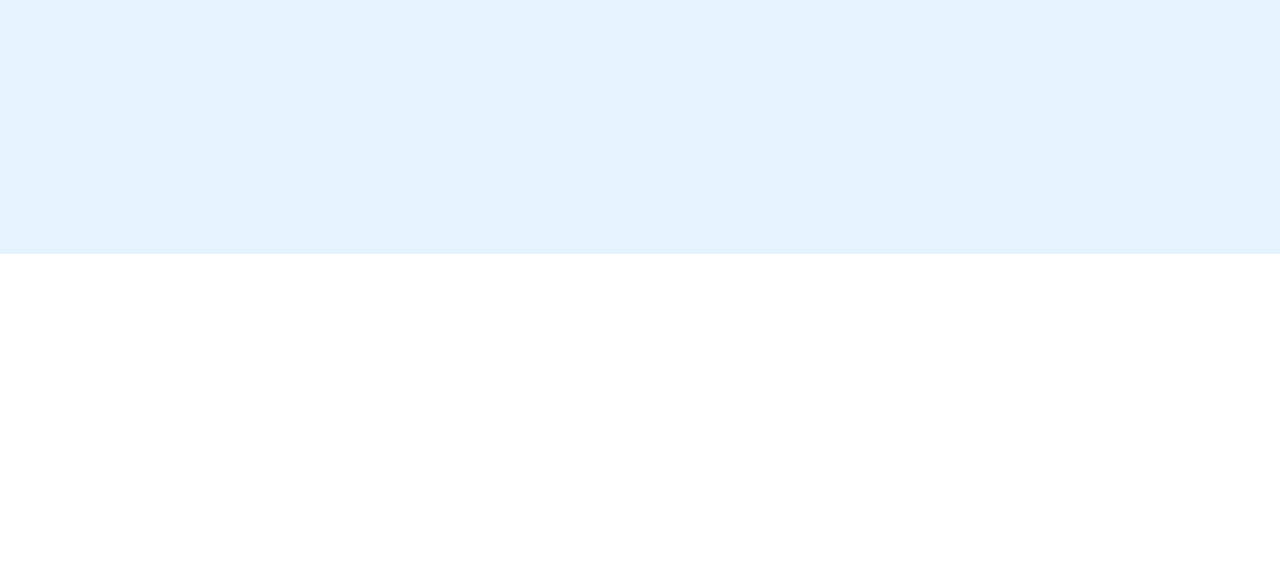
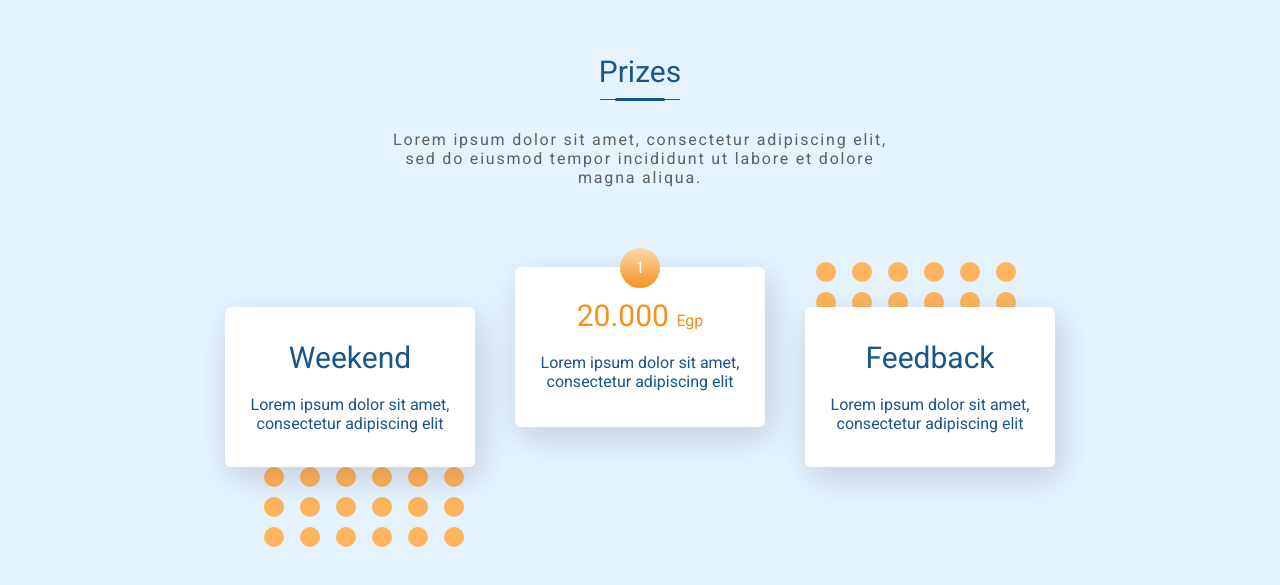
Before and after one commit to AppX-ZC/AppX20, a React (Create React App) app: page / in a window 1280 px wide. Shown: the part 1531-2116 px from the top of the page. Before the commit the page ends 1785 px from the top, so only its background shows below. Built offline with nearby package versions, Linux system fonts and the light colour scheme.

Commit message:
finish prizes section

```diff
--- a/src/Home.js
+++ b/src/Home.js
@@ -2,6 +2,7 @@ import React from "react";
 import Welcome from "./sections/welcome/Welcome";
 import Staytuned from "./sections/stay-tuned/Staytuned";
 import Navbar from "./sections/navbar/Navbar";
+import Prizes from "./sections/prizes/Prizes";
 
 function Home() {
   return (
@@ -9,6 +10,7 @@ function Home() {
       <Navbar />
       <Welcome />
       <Staytuned />
+      <Prizes />
     </div>
   );
 }
--- a/src/sections/navbar/Navbar.css
+++ b/src/sections/navbar/Navbar.css
@@ -17,7 +17,16 @@
   border-bottom-right-radius: 20px;
   padding: 10px 30px;
   z-index: 10;
+  transition: all 0.5s;
 }
+
+.welcome__logo--scroll {
+  position: absolute;
+  left: 50px;
+  top: 0;
+  transition: all 0.5s;
+}
+
 .welcome__link {
   color: white;
   text-decoration: none;
@@ -34,6 +43,7 @@
 
 .welcome__links--mobile {
   background-color: white;
+  box-shadow: 0px 6px 5px #0000001f;
   padding: 10px;
   border-radius: 40px;
   display: none !important;
@@ -44,9 +54,15 @@
 
 .welcome__links--scroll {
   background-color: #18558b;
-  padding: 32px 0;
-  border-radius: 10px;
+  padding: 1.75% 30px;
+  display: flex;
+  justify-content: flex-end;
+  border-radius: 0px;
   transition: all 0.3s;
+  position: fixed;
+  left: 0;
+  right: 0;
+  top: 0;
 }
 
 .welcome__links--mobile:hover {
@@ -60,15 +76,22 @@
 }
 
 @media (max-width: 858px) {
+  .welcome__logo {
+    position: fixed;
+    margin-right: 120px;
+    z-index: 10;
+    left: 10px;
+    top: 0px;
+  }
+
   .welcome__links {
     position: fixed;
     width: 100%;
     height: 100vh;
     background-color: white;
     z-index: 1;
-    top: -120%;
-    padding-top: 100px;
-
+    top: -125%;
+    padding-top: 140px;
     display: flex;
     align-items: center;
     flex-direction: column;
@@ -90,5 +113,8 @@
 
   .welcome__links--mobile {
     display: block !important;
+    position: fixed;
+    top: 10px;
+    right: 10px;
   }
 }
--- a/src/sections/navbar/Navbar.js
+++ b/src/sections/navbar/Navbar.js
@@ -20,7 +20,13 @@ function Navbar() {
   return (
     <nav className="welcome__nav">
       {/* Logo */}
-      <img className="welcome__logo" src="images/AppX-Logo.png" alt="Appx20" />
+      <img
+        className={`welcome__logo ${
+          !openNav && scroll ? "welcome__logo--scroll" : ""
+        }`}
+        src="images/AppX-Logo.png"
+        alt="Appx20"
+      />
       {/* Nav */}
       <MenuIcon
         className="welcome__links--mobile "
--- /dev/null
+++ b/src/sections/prizes/Dots.css
@@ -0,0 +1,8 @@
+.dots__line--dot {
+  height: 20px;
+  width: 20px;
+  background: #ffb45d 0% 0% no-repeat padding-box;
+  border-radius: 50%;
+  display: inline-block;
+  margin: 3px 8px;
+}
--- /dev/null
+++ b/src/sections/prizes/Dots.js
@@ -0,0 +1,43 @@
+import React from "react";
+import "./Dots.css";
+
+function Dots() {
+  return (
+    <div className="dots">
+      <div className="dots__line">
+        <span class="dots__line--dot"></span>
+        <span class="dots__line--dot"></span>
+        <span class="dots__line--dot"></span>
+        <span class="dots__line--dot"></span>
+        <span class="dots__line--dot"></span>
+        <span class="dots__line--dot"></span>
+      </div>
+      <div className="dots__line">
+        <span class="dots__line--dot"></span>
+        <span class="dots__line--dot"></span>
+        <span class="dots__line--dot"></span>
+        <span class="dots__line--dot"></span>
+        <span class="dots__line--dot"></span>
+        <span class="dots__line--dot"></span>
+      </div>
+      <div className="dots__line">
+        <span class="dots__line--dot"></span>
+        <span class="dots__line--dot"></span>
+        <span class="dots__line--dot"></span>
+        <span class="dots__line--dot"></span>
+        <span class="dots__line--dot"></span>
+        <span class="dots__line--dot"></span>
+      </div>
+      <div className="dots__line">
+        <span class="dots__line--dot"></span>
+        <span class="dots__line--dot"></span>
+        <span class="dots__line--dot"></span>
+        <span class="dots__line--dot"></span>
+        <span class="dots__line--dot"></span>
+        <span class="dots__line--dot"></span>
+      </div>
+    </div>
+  );
+}
+
+export default Dots;
--- /dev/null
+++ b/src/sections/prizes/Prizes.css
@@ -0,0 +1,77 @@
+.prizes {
+  height: 600px;
+  background-color: #e5f3ff;
+  display: flex;
+  align-items: center;
+  justify-content: flex-start;
+  flex-direction: column;
+}
+
+.prizes__header {
+  font-size: 30px;
+  font-weight: 400;
+  color: #18558b;
+  padding-bottom: 10px;
+  z-index: 2;
+}
+.prizes__divider {
+  height: 1px;
+  width: 100%;
+  display: flex;
+  align-items: center;
+  justify-content: center;
+  margin-bottom: 30px;
+}
+
+.prizes__divider--thick {
+  width: 50px;
+  height: 3px;
+  border-radius: 10px;
+  background-color: #18558b;
+  position: absolute;
+}
+
+.prizes__divider--thin {
+  width: 80px;
+  height: 1px;
+  border-radius: 10px;
+  background-color: #18558b;
+}
+
+.prizes__description {
+  max-width: 500px;
+  text-align: center;
+  color: #606060;
+  letter-spacing: 1.8px;
+  z-index: 2;
+}
+
+.prizes__cards {
+  width: 90%;
+  display: flex;
+  justify-content: center;
+  flex-wrap: wrap;
+  align-items: center;
+  z-index: 2;
+}
+
+.prizes__dots {
+  position: absolute;
+  display: flex;
+  justify-content: space-between;
+  width: 60%;
+  padding: 30px 30px;
+  align-items: center;
+}
+.prizes__dots--right {
+  margin-top: 350px;
+}
+
+@media (max-width: 1000px) {
+  .prizes__cards {
+    flex-direction: column;
+  }
+  .prizes {
+    height: 800px;
+  }
+}
--- /dev/null
+++ b/src/sections/prizes/Prizes.js
@@ -0,0 +1,51 @@
+import React from "react";
+import "./Prizes.css";
+import PrizesCard from "./PrizesCard";
+import Dots from "./Dots";
+
+function Prizes() {
+  return (
+    <div className="prizes">
+      <h3 className="prizes__header">Prizes</h3>
+      <div className="prizes__divider">
+        <div className="prizes__divider--thick"></div>
+        <div className="prizes__divider--thin"></div>
+      </div>
+      <div className="prizes__description">
+        <p>
+          Lorem ipsum dolor sit amet, consectetur adipiscing elit, sed do
+          eiusmod tempor incididunt ut labore et dolore magna aliqua.
+        </p>
+      </div>
+      <div className="prizes__dots">
+        <div className="prizes__dots--right">
+          <Dots />
+        </div>
+        <div className="prizes__dots--left">
+          <Dots />
+        </div>
+      </div>
+      <div className="prizes__cards">
+        <PrizesCard
+          firstPlace
+          title="20.000"
+          smallTitle="Egp"
+          description="Lorem ipsum dolor sit amet, consectetur adipiscing elit"
+          order={2}
+        />
+        <PrizesCard
+          order={1}
+          title="Weekend"
+          description="Lorem ipsum dolor sit amet, consectetur adipiscing elit"
+        />
+        <PrizesCard
+          order={3}
+          title="Feedback"
+          description="Lorem ipsum dolor sit amet, consectetur adipiscing elit"
+        />
+      </div>
+    </div>
+  );
+}
+
+export default Prizes;
--- /dev/null
+++ b/src/sections/prizes/PrizesCard.css
@@ -0,0 +1,68 @@
+.prizescard {
+  width: 250px;
+  min-height: 160px;
+  background: #ffffff 0% 0% no-repeat padding-box;
+  box-shadow: 5px 10px 35px #00000029;
+  display: flex;
+  justify-content: center;
+  align-items: center;
+  flex-direction: column;
+  border-radius: 6px;
+  text-align: center;
+  margin: 0 20px;
+  margin-top: 120px;
+}
+.prizescard--firstplace {
+  width: 250px;
+  height: 160px;
+  background: #ffffff 0% 0% no-repeat padding-box;
+  box-shadow: 5px 10px 35px #00000029;
+  display: flex;
+  justify-content: center;
+  align-items: center;
+  flex-direction: column;
+  border-radius: 6px;
+  text-align: center;
+  margin: 0 20px;
+  margin-top: 40px;
+}
+
+.prizescard__title {
+  color: #18558b;
+  font-size: 30px;
+  font-weight: 400;
+  margin-bottom: 20px;
+}
+
+.prizescard__smallTitle {
+  display: inline;
+  font-size: 16px;
+}
+
+.prizescard__description {
+  color: #18558b;
+}
+
+.prizescard__title--orange {
+  color: #f5911e;
+}
+
+.prizescard__firstplace {
+  width: 40px;
+  height: 40px;
+  background: transparent linear-gradient(180deg, #ffd9ae 0%, #f5911e 100%) 0%
+    0% no-repeat padding-box;
+  display: flex;
+  align-items: center;
+  justify-content: center;
+  border-radius: 40px;
+  color: white;
+  margin-top: -55px;
+  margin-bottom: 10px;
+}
+
+@media (max-width: 1000px) {
+  .prizescard {
+    margin-top: 40px;
+  }
+}
--- /dev/null
+++ b/src/sections/prizes/PrizesCard.js
@@ -0,0 +1,24 @@
+import React from "react";
+import "./PrizesCard.css";
+
+function Card({ firstPlace, title, description, smallTitle, order }) {
+  return (
+    <div
+      className={firstPlace ? "prizescard--firstplace" : "prizescard"}
+      style={{ order: order }}
+    >
+      {firstPlace && <div className="prizescard__firstplace">1</div>}
+      <h3
+        className={`prizescard__title ${
+          firstPlace && "prizescard__title--orange"
+        }`}
+      >
+        {title}{" "}
+        {smallTitle && <p className="prizescard__smallTitle">{smallTitle}</p>}
+      </h3>
+      <p className="prizescard__description">{description}</p>
+    </div>
+  );
+}
+
+export default Card;
--- a/src/sections/stay-tuned/Staytuned.css
+++ b/src/sections/stay-tuned/Staytuned.css
@@ -1,5 +1,5 @@
 .staytuned {
-  height: 1000px;
+  height: 800px;
   margin-top: 700px;
   background-color: #e5f3ff;
   display: flex;
@@ -13,7 +13,8 @@
   font-weight: 400;
   color: #18558b;
   margin-bottom: 80px;
-  /* margin-top: 180px; */
+  padding-top: 150px;
+  transition: all 0.5s;
 }
 
 .staytuned__cards {
@@ -24,8 +25,20 @@
   width: 80%;
 }
 
-@media (max-width: 767px) {
-  .staytuned__header {
-    margin-top: 180px;
+@media (max-width: 999px) {
+  .staytuned {
+    height: 900px;
   }
 }
+
+@media (max-width: 540px) {
+  .staytuned {
+    height: 1000px;
+  }
+}
+
+@media (max-width: 413px) {
+  .staytuned {
+    height: 1200px;
+  }
+}
--- a/src/sections/welcome/Intro.css
+++ b/src/sections/welcome/Intro.css
@@ -19,6 +19,6 @@
   max-width: 520px;
   padding: 0 10px;
   font-size: 16px;
-  letter-spacing: 1.96px;
+  letter-spacing: 1.8px;
   font-weight: 300;
 }
```
